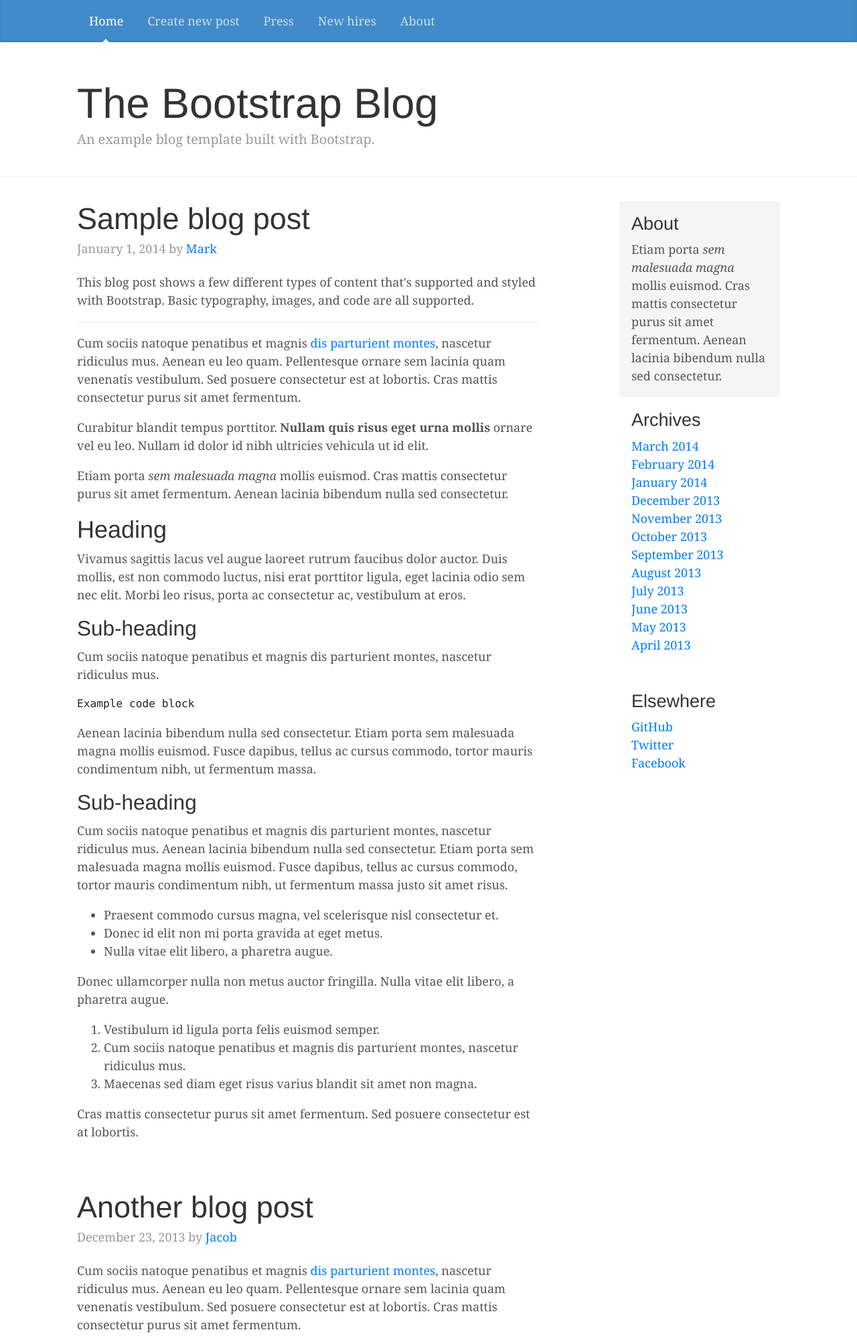
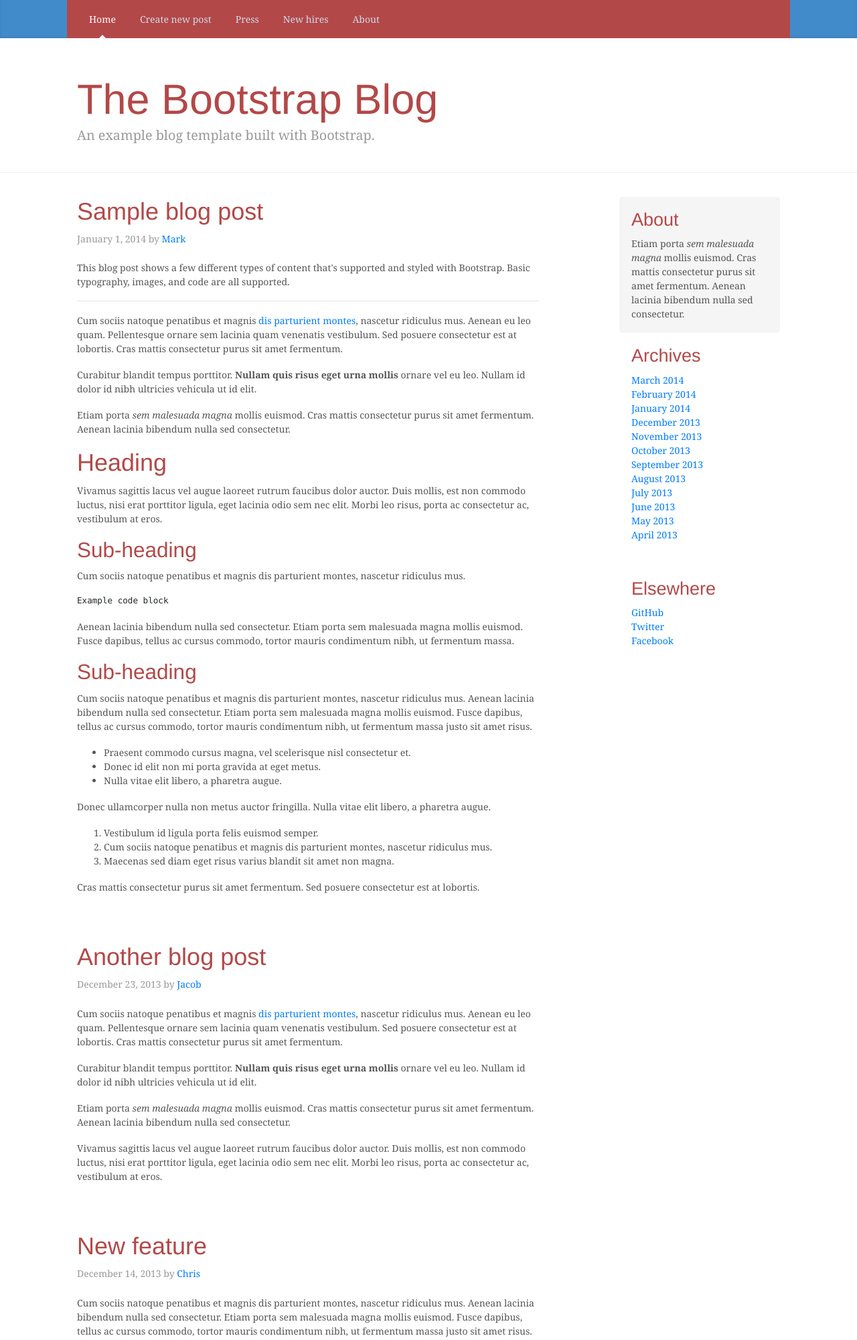
Before and after one commit to conkicdejan/Zavrsni-rad---Osnovni-kurs, a PHP site: page / in a window 1280 px wide. Shown: the top 2001 px of the page at 67% size. Run offline with PHP 8.4, Linux system fonts and the light colour scheme.

Commit message:
Zadatak 3.

```diff
--- a/create-post.php
+++ b/create-post.php
@@ -16,6 +16,7 @@
 
     <!-- Custom styles for this template -->
     <link href="styles/blog.css" rel="stylesheet">
+    <link href="styles/styles.css" rel="stylesheet">
 </head>
 
 <body>
--- a/header.php
+++ b/header.php
@@ -1,5 +1,5 @@
 <div class="blog-masthead">
-    <div class="container">
+    <div class="container nav-container-override">
         <nav class="nav">
             <a class="nav-link active" href="index.php">Home</a>
             <a class="nav-link" href="create-post.php">Create new post</a>
--- a/index.php
+++ b/index.php
@@ -16,6 +16,7 @@
 
     <!-- Custom styles for this template -->
     <link href="styles/blog.css" rel="stylesheet">
+    <link href="styles/styles.css" rel="stylesheet">
 </head>
 
 <body>
--- a/posts.php
+++ b/posts.php
@@ -1,7 +1,9 @@
 <div class="col-sm-8 blog-main">
 
     <div class="blog-post">
-        <h2 class="blog-post-title">Sample blog post</h2>
+        <a href="" class="blog-post-title">
+            <h2>Sample blog post</h2>
+        </a>
         <p class="blog-post-meta">January 1, 2014 by <a href="#">Mark</a></p>
 
         <p>This blog post shows a few different types of content that's supported and styled with Bootstrap. Basic typography, images, and code are all supported.</p>
@@ -34,7 +36,9 @@
     </div><!-- /.blog-post -->
 
     <div class="blog-post">
-        <h2 class="blog-post-title">Another blog post</h2>
+        <a class="blog-post-title" href="">
+            <h2>Another blog post</h2>
+        </a>
         <p class="blog-post-meta">December 23, 2013 by <a href="#">Jacob</a></p>
 
         <p>Cum sociis natoque penatibus et magnis <a href="#">dis parturient montes</a>, nascetur ridiculus mus. Aenean eu leo quam. Pellentesque ornare sem lacinia quam venenatis vestibulum. Sed posuere consectetur est at lobortis. Cras mattis consectetur purus sit amet fermentum.</p>
@@ -46,7 +50,9 @@
     </div><!-- /.blog-post -->
 
     <div class="blog-post">
-        <h2 class="blog-post-title">New feature</h2>
+        <a class="blog-post-title" href="">
+            <h2>New feature</h2>
+        </a>
         <p class="blog-post-meta">December 14, 2013 by <a href="#">Chris</a></p>
 
         <p>Cum sociis natoque penatibus et magnis dis parturient montes, nascetur ridiculus mus. Aenean lacinia bibendum nulla sed consectetur. Etiam porta sem malesuada magna mollis euismod. Fusce dapibus, tellus ac cursus commodo, tortor mauris condimentum nibh, ut fermentum massa justo sit amet risus.</p>
--- a/single-post.php
+++ b/single-post.php
@@ -16,6 +16,7 @@
 
     <!-- Custom styles for this template -->
     <link href="styles/blog.css" rel="stylesheet">
+    <link href="styles/styles.css" rel="stylesheet">
 </head>
 
 <body>
--- /dev/null
+++ b/styles/styles.css
@@ -0,0 +1,15 @@
+.nav-container-override{
+    background-color: #b34848;
+}
+
+*{
+    font-size: 14px;
+}
+
+h1, h2, h3, h4, h5, h6{
+    color: #b34848;
+}
+
+.blog-post-title:hover{
+    color: #b34848
+}
```
